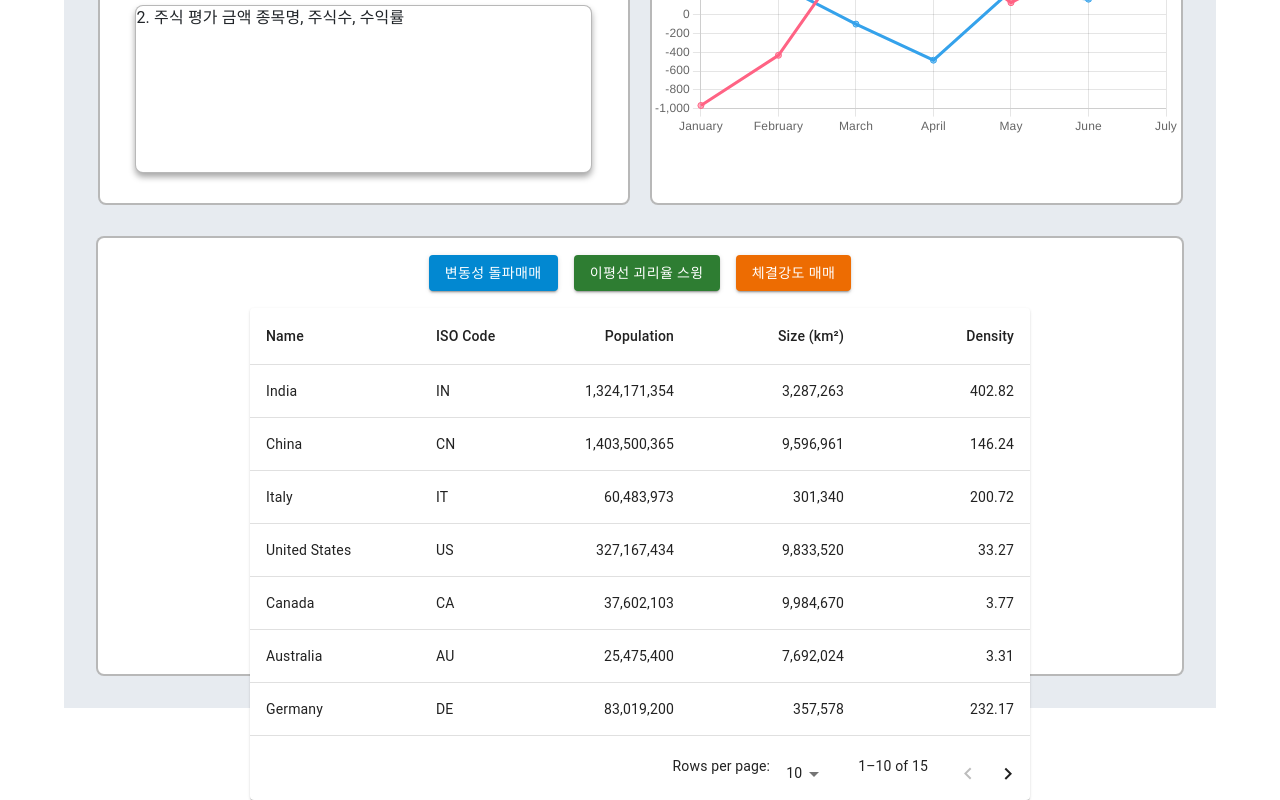
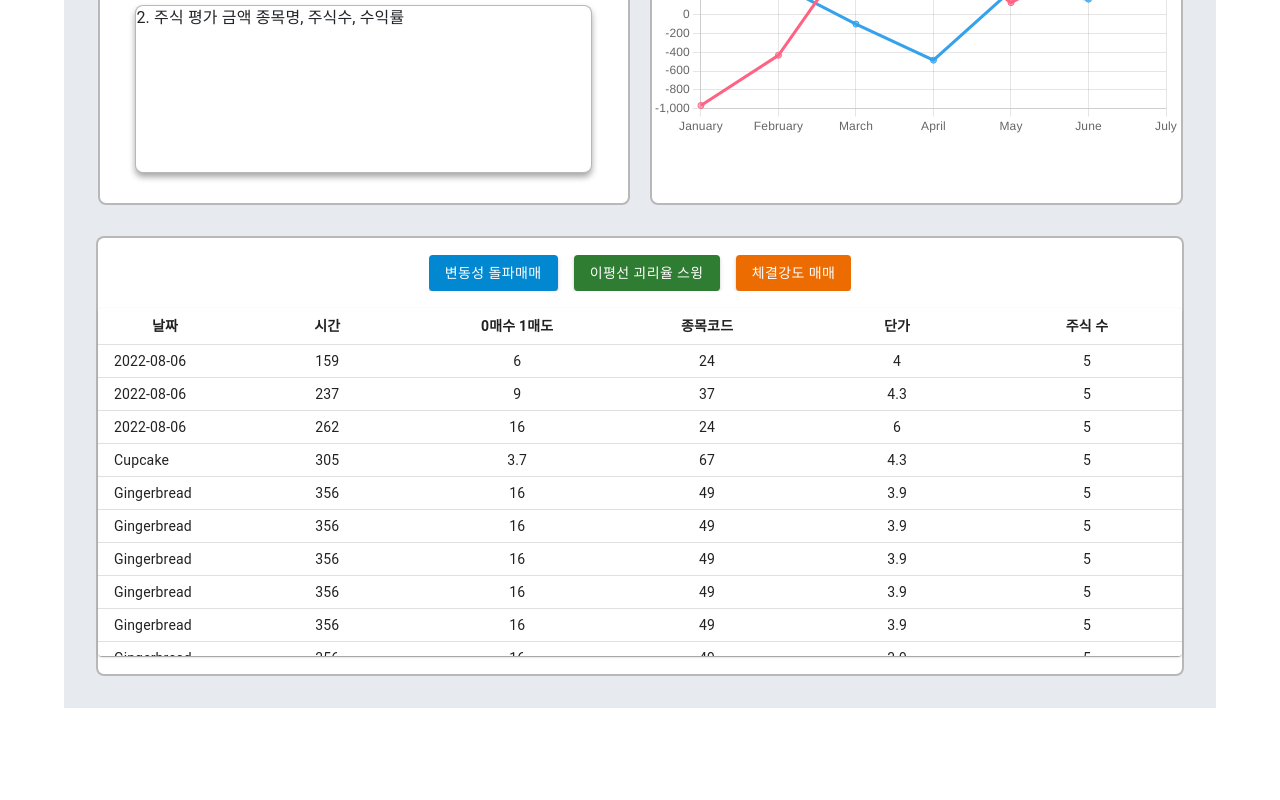
Before and after one commit to Robot-Ant/Front-End, a React (Create React App) app in the folder Client/: page / in a window 1280 px wide. Shown: the part 400-1200 px from the top of the page. After the commit the page ends 1108 px from the top, so only its background shows below. Built offline with nearby package versions, Linux system fonts and the light colour scheme; the HTML template or start-up script is replaced by a standard one.

Commit message:
fix DataTable

```diff
--- a/Client/src/components/DataTable.js
+++ b/Client/src/components/DataTable.js
@@ -1,123 +1,63 @@
 import * as React from 'react';
-import Paper from '@mui/material/Paper';
 import Table from '@mui/material/Table';
 import TableBody from '@mui/material/TableBody';
 import TableCell from '@mui/material/TableCell';
 import TableContainer from '@mui/material/TableContainer';
 import TableHead from '@mui/material/TableHead';
-import TablePagination from '@mui/material/TablePagination';
 import TableRow from '@mui/material/TableRow';
+import Paper from '@mui/material/Paper';
 
-const columns = [
-  { id: 'name', label: 'Name', minWidth: 170 },
-  { id: 'code', label: 'ISO\u00a0Code', minWidth: 100 },
-  {
-    id: 'population',
-    label: 'Population',
-    minWidth: 170,
-    align: 'right',
-    format: (value) => value.toLocaleString('en-US'),
-  },
-  {
-    id: 'size',
-    label: 'Size\u00a0(km\u00b2)',
-    minWidth: 170,
-    align: 'right',
-    format: (value) => value.toLocaleString('en-US'),
-  },
-  {
-    id: 'density',
-    label: 'Density',
-    minWidth: 170,
-    align: 'right',
-    format: (value) => value.toFixed(2),
-  },
-];
-
-function createData(name, code, population, size) {
-  const density = population / size;
-  return { name, code, population, size, density };
+function createData(date, time, mesu, code, price, count) {
+  return {date, time, mesu, code, price, count};
 }
 
 const rows = [
-  createData('India', 'IN', 1324171354, 3287263),
-  createData('China', 'CN', 1403500365, 9596961),
-  createData('Italy', 'IT', 60483973, 301340),
-  createData('United States', 'US', 327167434, 9833520),
-  createData('Canada', 'CA', 37602103, 9984670),
-  createData('Australia', 'AU', 25475400, 7692024),
-  createData('Germany', 'DE', 83019200, 357578),
-  createData('Ireland', 'IE', 4857000, 70273),
-  createData('Mexico', 'MX', 126577691, 1972550),
-  createData('Japan', 'JP', 126317000, 377973),
-  createData('France', 'FR', 67022000, 640679),
-  createData('United Kingdom', 'GB', 67545757, 242495),
-  createData('Russia', 'RU', 146793744, 17098246),
-  createData('Nigeria', 'NG', 200962417, 923768),
-  createData('Brazil', 'BR', 210147125, 8515767),
+  createData('2022-08-06', 159, 6.0, 24, 4.0, 5),
+  createData('2022-08-06', 237, 9.0, 37, 4.3, 5),
+  createData('2022-08-06', 262, 16.0, 24, 6.0, 5),
+  createData('Cupcake', 305, 3.7, 67, 4.3, 5),
+  createData('Gingerbread', 356, 16.0, 49, 3.9, 5),
+  createData('Gingerbread', 356, 16.0, 49, 3.9, 5),
+  createData('Gingerbread', 356, 16.0, 49, 3.9, 5),
+  createData('Gingerbread', 356, 16.0, 49, 3.9, 5),
+  createData('Gingerbread', 356, 16.0, 49, 3.9, 5),
+  createData('Gingerbread', 356, 16.0, 49, 3.9, 5),
+  createData('Gingerbread', 356, 16.0, 49, 3.9, 5),
 ];
 
-export default function DataTable() {
-  const [page, setPage] = React.useState(0);
-  const [rowsPerPage, setRowsPerPage] = React.useState(10);
-
-  const handleChangePage = (event, newPage) => {
-    setPage(newPage);
-  };
-
-  const handleChangeRowsPerPage = (event) => {
-    setRowsPerPage(+event.target.value);
-    setPage(0);
-  };
-
+export default function DenseTable() {
   return (
-    <Paper sx={{ width: '100%', overflow: 'hidden' }}>
-      <TableContainer sx={{ maxHeight: 440 }}>
-        <Table stickyHeader aria-label="sticky table">
+    <TableContainer component={Paper} style={{height:'100%',width:'100%', overflow: 'scroll'}} >
+      <Table stickyHeader size="small" aria-label="a dense table" >
         <TableHead>
           <TableRow>
-              {columns.map((column) => (
-                <TableCell
-                  key={column.id}
-                  align={column.align}
-                  style={{ minWidth: column.minWidth }}
-                >
-                  {column.label}
-                </TableCell>
-              ))}
+            <TableCell align="center" style={{width:'3%', fontWeight: 'bolder', whiteSpace:'nowrap'}}> 날짜 </TableCell>
+            <TableCell align="center" style={{width:'10%', fontWeight: 'bolder', whiteSpace:'nowrap' }}> 시간 </TableCell>
+            <TableCell align="center" style={{width:'10%', fontWeight: 'bolder', whiteSpace:'nowrap'}}> 0매수 1매도 </TableCell>
+            <TableCell align="center" style={{width:'10%', fontWeight: 'bolder', whiteSpace:'nowrap'}}> 종목코드 </TableCell>
+            <TableCell align="center" style={{width:'10%', fontWeight: 'bolder', whiteSpace:'nowrap'}}> 단가 </TableCell>
+            <TableCell align="center" style={{width:'10%', fontWeight: 'bolder', whiteSpace:'nowrap'}}> 주식 수</TableCell>
           </TableRow>
         </TableHead>
         <TableBody>
-            {rows
-              .slice(page * rowsPerPage, page * rowsPerPage + rowsPerPage)
-              .map((row) => {
-                return (
-                  <TableRow hover role="checkbox" tabIndex={-1} key={row.code}>
-                    {columns.map((column) => {
-                      const value = row[column.id];
-                      return (
-                        <TableCell key={column.id} align={column.align}>
-                          {column.format && typeof value === 'number'
-                            ? column.format(value)
-                            : value}
+          {rows.map((row) => (
+            <TableRow
+              key={row.date}
+              sx={{ '&:last-child td, &:last-child th': { border: 0 } }}
+            >
+              <TableCell component="th" scope="row">
+                {row.date}
               </TableCell>
-                      );
-                    })}
+              <TableCell align="center">{row.time}</TableCell>
+              <TableCell align="center">{row.mesu}</TableCell>
+              <TableCell align="center">{row.code}</TableCell>
+              <TableCell align="center">{row.price}</TableCell>
+              <TableCell align="center">{row.count}</TableCell>
             </TableRow>
-                );
-              })}
+          ))}
         </TableBody>
+
       </Table>
     </TableContainer>
-      <TablePagination
-        rowsPerPageOptions={[10, 25, 100]}
-        component="div"
-        count={rows.length}
-        rowsPerPage={rowsPerPage}
-        page={page}
-        onPageChange={handleChangePage}
-        onRowsPerPageChange={handleChangeRowsPerPage}
-      />
-    </Paper>
   );
 }
--- a/Client/src/pages/Page1.js
+++ b/Client/src/pages/Page1.js
@@ -25,6 +25,7 @@ function Page1() {
         <Box>
           <PaperContainer>
             <PaperBox>
+              <div></div>
               <h3>1. 총 보유자산 = 현금 + 주식, 수익률</h3>
 
             </PaperBox>
@@ -44,7 +45,7 @@ function Page1() {
       </Container>
 
       <TradeContainer>
-        <div>
+        <div style={{overflow:'hidden'}} >
           <Stack direction="row" spacing={2}>
             <Button variant="contained" color="info" onClick={() => { alert('자동매매 전략을 변경했습니다.'); }}> 변동성 돌파매매 </Button>
             <Button variant="contained" color="success" onClick={() => { alert('자동매매 전략을 변경했습니다.'); }}> 이평선 괴리율 스윙 </Button>
@@ -52,8 +53,8 @@ function Page1() {
           </Stack>
         </div>
 
-        <div style={{"height" : "80%", marginTop:"1.5%"}}>
-          <DataTable style={{ height: '100%', width: '100%' }}/>
+        <div style={{height:"80%", width:"100%",marginTop:"1.5%"}}>
+          <DataTable/>
         </div>
       </TradeContainer>
     </div>
```
Lines whose indentation alone changed are shown as unchanged.
